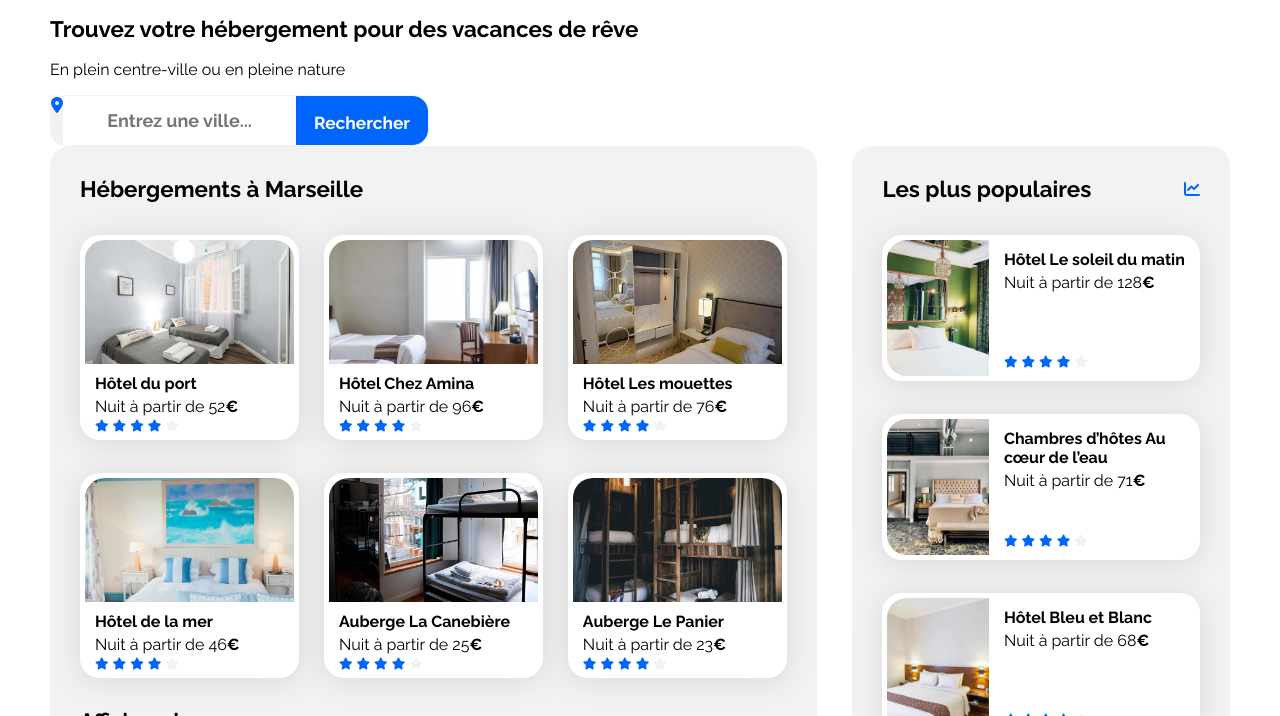
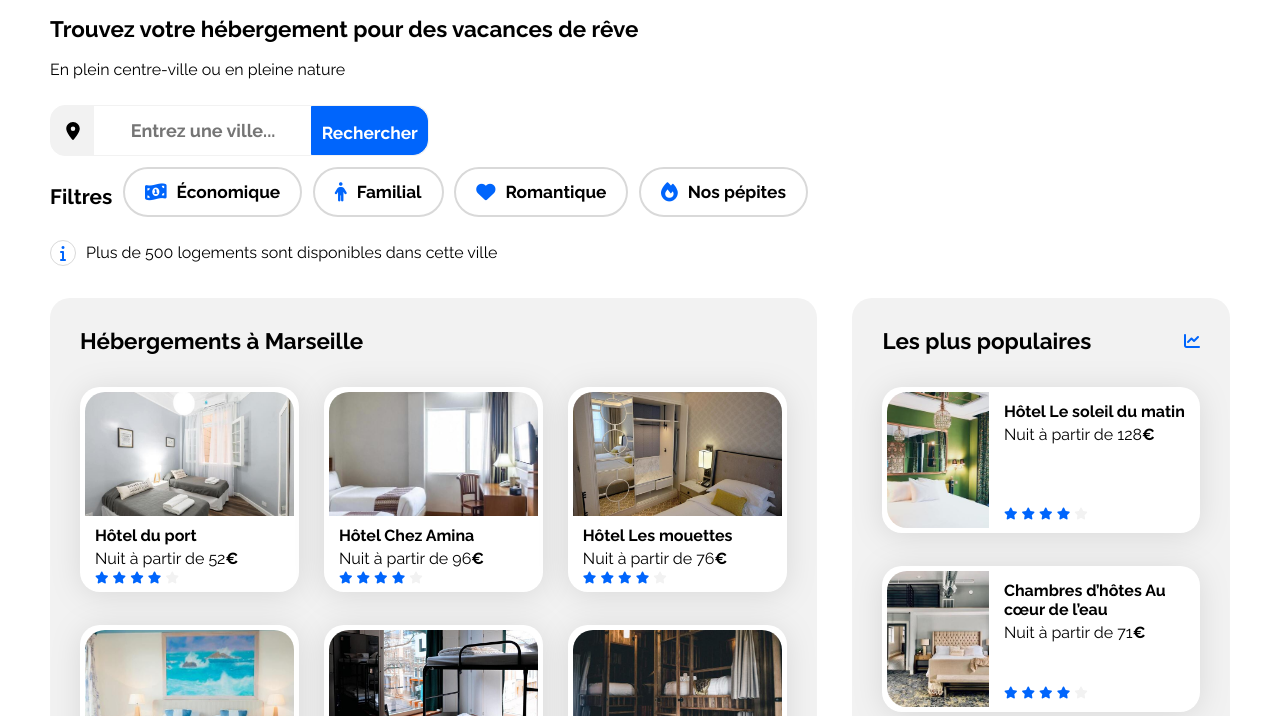
Before and after one commit to ErakieI/Booki_OC, a plain HTML site: page index.html in a window 1280 px wide. Shown: the part 82-798 px from the top of the page. Drawn offline with Linux system fonts and the light colour scheme.

Commit message:
Version Desktop terminée à 95%. problème de ciblage sur .geoloc-icon

```diff
--- a/css/style.css
+++ b/css/style.css
@@ -112,6 +112,14 @@ nav a :hover {
 
 /****** infos-filtres ***********/
 
+.infos-filtres {
+    height: 281px;
+    display: flex;
+    flex-direction: column;
+    justify-content: space-between;
+    margin-bottom: 20px;
+}
+
 .localisation {
     width: 377px;
     height: 49px;
@@ -121,12 +129,18 @@ nav a :hover {
     border-radius: 15px;
 }
 
-.i.fa-solid.fa-location-dot ::before {
+.geoloc-icon {
     width: 50px;
     height: 49px;
-    border-radius: 15px 0 0 15px;
-    margin: auto;
-    border: 2px solid black;
+    border: 1px;
+    display: flex;
+    justify-content: center;
+    align-items: center;
+}
+
+.geoloc-icon svg {
+    width: 14px;
+    height: 18px;
 }
 
 .city-input {
@@ -152,6 +166,50 @@ nav a :hover {
 
 .search-btn:hover {
     background-color: #0056b3;
+}
+
+.filters {
+    display: flex;
+    width: 758px;
+    height: 50px;
+    justify-content: space-between;
+}
+
+.filter-btn {
+    display: flex;
+    align-items: center;
+    font-size: 1.2em;
+    font-weight: 700;
+    border-radius: 25px;
+    background-color: white;
+    border: 2px solid #D9D9D9;
+    padding: 20px;
+}
+
+.filter-btn h3 {
+    font-size: 0.9em;
+    padding-left: 10px;
+}
+
+.filters .filter-btn:hover {
+    cursor: pointer;
+    background: linear-gradient(0deg, #DEEBFF, #DEEBFF), linear-gradient(0deg, #D9D9D9, #D9D9D9);
+}
+
+.nbHousing {
+    display: flex;
+    align-items: center;
+}
+
+.nbHousing .logo-i {
+    border-radius: 50%;
+    border: 1px solid #D9D9D9;
+    width: 24px;
+    height: 24px;
+    display: flex;
+    justify-content: center;
+    align-items: center;
+    margin-right: 10px;
 }
 
 /****** Hebergements And Populaires ***********/
--- a/index.html
+++ b/index.html
@@ -37,16 +37,32 @@
                 </section>
                 <section class="localisation">
                     <div class="geoloc-icon">
-                        <i class="fa-solid fa-location-dot"></i>
+                        <svg xmlns="http://www.w3.org/2000/svg" viewBox="0 0 384 512"><!--!Font Awesome Free 6.5.1 by @fontawesome - https://fontawesome.com License - https://fontawesome.com/license/free Copyright 2024 Fonticons, Inc.--><path d="M215.7 499.2C267 435 384 279.4 384 192C384 86 298 0 192 0S0 86 0 192c0 87.4 117 243 168.3 307.2c12.3 15.3 35.1 15.3 47.4 0zM192 128a64 64 0 1 1 0 128 64 64 0 1 1 0-128z"/></svg>
                     </div>
                     <input type="text" placeholder="Entrez une ville..." class="city-input">
                     <button class="search-btn"><h2>Rechercher</h2></button>
                 </section>
-                <section class="filtres">
-
+                <section class="filters">
+                    <h2>Filtres</h2>
+                    <button class="filter-btn">
+                        <i class="fa-solid fa-money-bill-1-wave"></i>
+                        <h3>Économique</h3>
+                    </button>
+                    <button class="filter-btn"><i class="fa-solid fa-person"></i>
+                        <h3>Familial</h3>
+                    </button>
+                    <button class="filter-btn"><i class="fa-solid fa-heart"></i>
+                        <h3>Romantique</h3>
+                    </button>
+                    <button class="filter-btn"><i class="fa-solid fa-fire"></i>
+                        <h3>Nos pépites</h3>
+                    </button>
                 </section>
                 <section class="nbHousing">
-
+                    <div class="logo-i">
+                    <i class="fa-solid fa-info"></i>
+                    </div>
+                    <p>Plus de 500 logements sont disponibles dans cette ville</p>
                 </section>
             </div>
             <div class="hebergements-and-populaires">
```
